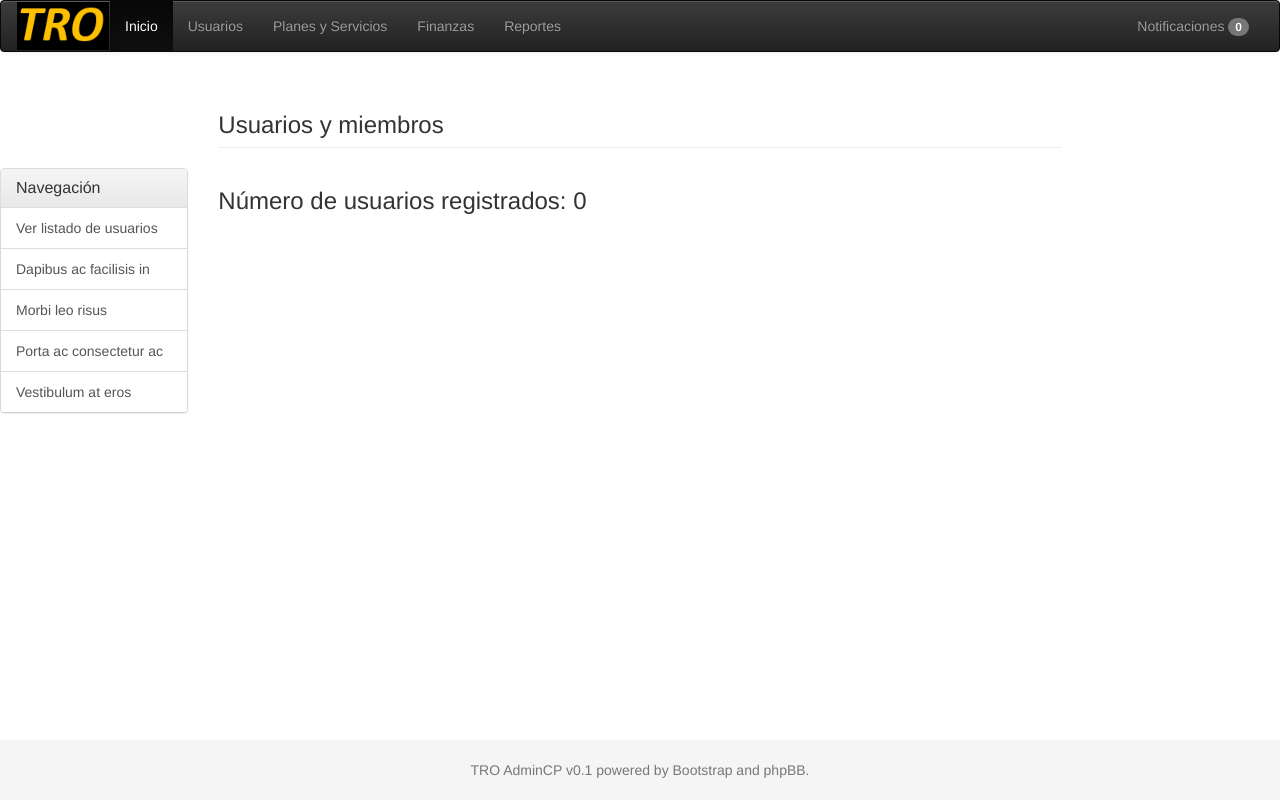
After one commit to pr-intellisolutions/motorcycle-insurance, a PHP site: page /admin/users/index.php in a window 1280 px wide. The commit adds this page. Run offline with PHP 8.4, Linux system fonts and the light colour scheme; some libraries are stand-ins or nearby versions.

```diff
--- /dev/null
+++ b/admin/users/index.php
@@ -0,0 +1,12 @@
+<?php
+
+require_once('../../common.php');
+
+$template->set_custom_template(DIR_BASE.'styles', 'default');
+$template->assign_var('SITE_URL', SITE_URL);
+
+$template->set_filenames(array('body' => 'admin_user.html'));
+
+$template->display('body');
+
+?>
--- a/styles/admin_footer.html
+++ b/styles/admin_footer.html
@@ -1,2 +1,7 @@
+		<footer class="footer">
+		  <div class="container">
+			<p class="text-muted" align="center"> TRO AdminCP v0.1 powered by Bootstrap and phpBB.</p>
+		  </div>
+		</footer>
 	</body>
 </html>
--- a/styles/admin_header.html
+++ b/styles/admin_header.html
@@ -6,12 +6,14 @@
 		<meta name="viewport" content="width=device-width, initial-scale=1">
 
 		<!-- Bootstrap core CSS -->
-		<link href="../styles/css/bootstrap.min.css" rel="stylesheet">
+		<link href="{SITE_URL}styles/css/bootstrap.min.css" rel="stylesheet">
+		<!-- Bootstrap custom CSS -->
+		<link href="{SITE_URL}styles/css/sticky-footer.css" rel="stylesheet">
 		<!-- Bootstrap theme -->
-		<link href="../styles/css/bootstrap-theme.min.css" rel="stylesheet">
+		<link href="{SITE_URL}styles/css/bootstrap-theme.min.css" rel="stylesheet">
 		<!-- Bootstrap JavaScript components -->
 		<script src="https://ajax.googleapis.com/ajax/libs/jquery/1.11.2/jquery.min.js"></script>
-		<script src="../styles/js/bootstrap.min.js"></script>
+		<script src="{SITE_URL}styles/js/bootstrap.min.js"></script>
 	</head>
 	<body>
 		<nav class="navbar navbar-default navbar-inverse">
@@ -24,16 +26,16 @@
 					  <span class="icon-bar"></span>
 					</button>
 
-					<img alt="TRO" src="../styles/images/small_logo.png" height="48" width="92">
+					<img alt="TRO" src="{SITE_URL}styles/images/small_logo.png" height="48" width="92">
 				</div>
 
 				<div id="navbar" class="navbar-collapse collapse">
 					<ul class="nav navbar-nav">
-						<li class="active"><a href="#">Inicio<span class="sr-only">(current)</span></a></li>
-						<li><a href="#">Usuarios y Miembros</a></li>
-						<li><a href="#">Planes y Servicios</a></li>
-						<li><a href="#">Finanzas</a></li>
-						<li><a href="#">Reportes</a></li>
+						<li class="active"><a href="{SITE_URL}admin">Inicio<span class="sr-only">(current)</span></a></li>
+						<li><a href="{SITE_URL}admin/users">Usuarios</a></li>
+						<li><a href="{SITE_URL}admin/services">Planes y Servicios</a></li>
+						<li><a href="{SITE_URL}admin/finances">Finanzas</a></li>
+						<li><a href="{SITE_URL}admin/reports">Reportes</a></li>
 					</ul>
 
 					<ul class="nav navbar-nav navbar-right">
--- /dev/null
+++ b/styles/admin_user.html
@@ -0,0 +1,35 @@
+<!-- INCLUDE admin_header.html -->
+<div class="container-fuid">
+	<div class="row">
+		<div class="col-md-2">
+			<!-- Empty for alignment -->
+		</div>
+
+		<div class="col-md-8">
+			<h3 class="page-header">Usuarios y miembros</h3>
+		</div>
+	</div>
+
+	<div class="row">
+		<div class="col-md-2">
+			<div class="panel panel-default">
+				<div class="panel-heading">
+					<h3 class="panel-title">Navegación</h3>
+				</div>
+
+				<div class="list-group">
+				  <a href="#" class="list-group-item">Ver listado de usuarios</a>
+				  <a href="#" class="list-group-item">Dapibus ac facilisis in</a>
+				  <a href="#" class="list-group-item">Morbi leo risus</a>
+				  <a href="#" class="list-group-item">Porta ac consectetur ac</a>
+				  <a href="#" class="list-group-item">Vestibulum at eros</a>
+				</div>
+			</div>
+		</div>
+
+		<div class="col-md-8">
+			<h3>Número de usuarios registrados: 0</h3>
+		</div>
+	</div>
+</div>
+<!-- INCLUDE admin_footer.html -->
--- /dev/null
+++ b/styles/css/sticky-footer.css
@@ -0,0 +1,32 @@
+/* Sticky footer styles
+-------------------------------------------------- */
+html {
+  position: relative;
+  min-height: 100%;
+}
+body {
+  /* Margin bottom by footer height */
+  margin-bottom: 60px;
+}
+.footer {
+  position: absolute;
+  bottom: 0;
+  width: 100%;
+  /* Set the fixed height of the footer here */
+  height: 60px;
+  background-color: #f5f5f5;
+}
+
+
+/* Custom page CSS
+-------------------------------------------------- */
+/* Not required for template or sticky footer method. */
+
+.container {
+  width: auto;
+  max-width: 680px;
+  padding: 0 15px;
+}
+.container .text-muted {
+  margin: 20px 0;
+}
--- a/styles/index.html
+++ b/styles/index.html
@@ -76,6 +76,9 @@
                </ul>
             </li>
             <li><a href="#">Contacto</a></li>
+			<!-- IF USER_ROLE == "admin" -->
+			<li><a href="{SITE_URL}admin">Admin CP</a></li>
+			<!-- ENDIF -->
          </ul>
       </div>
    </head>
```
Also changed, not shown: admin/index.php (+64 -2 lines), index.php (+6 -4 lines), styles/admin_cp.html (+154 -8 lines).
